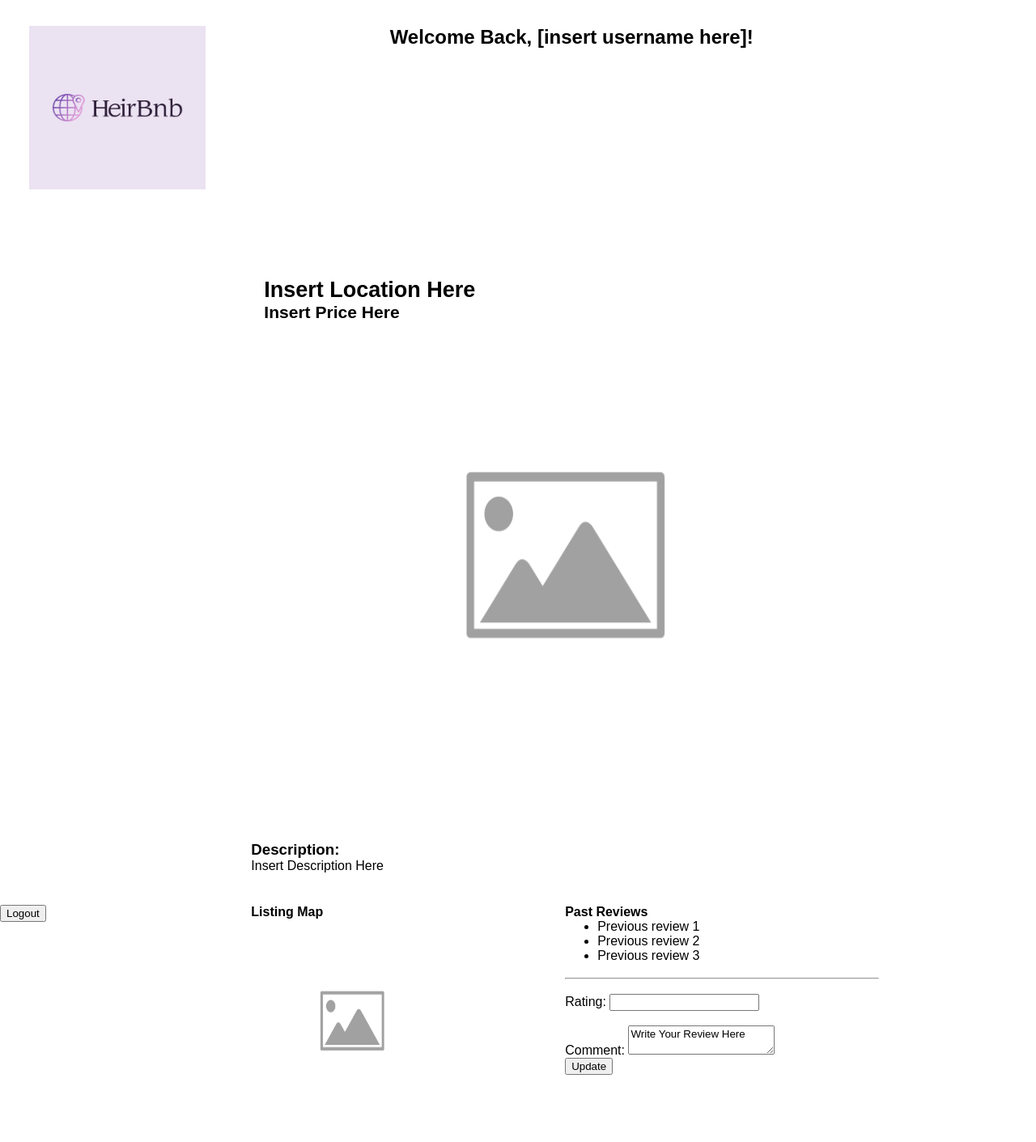
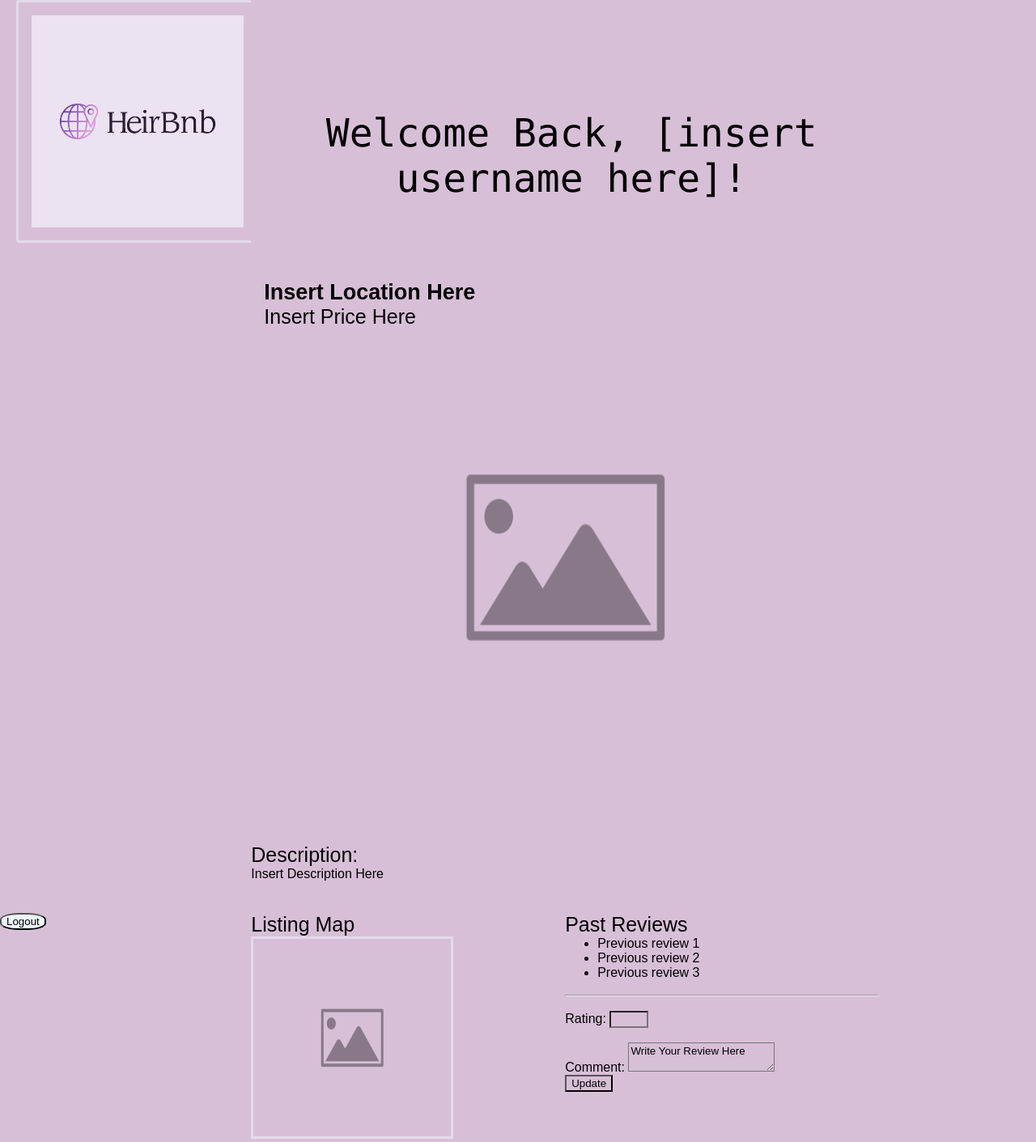
Before and after one commit to susanavik/js-starter-code, a plain HTML site: page index.html in a window 1280 px wide. Shown: the whole page at 81% size. Before the commit the page ends 1390 px from the top, so only its background shows below. Drawn offline with Linux system fonts and the light colour scheme; no server answers.

Commit message:
added min/max to review and some css

```diff
--- a/index.html
+++ b/index.html
@@ -57,7 +57,7 @@
       <div class="create-review">
         <form id="create-rating" data-id="insert listing ID">
           <p><label for="rating">Rating: </label>
-          <input type="number" name="rating" id="rating"/></p>
+          <input type="number" name="rating" id="rating" min="1" max="5"></p>
           <br>
           <p><label for="review">Comment: </label>
           <textarea name="comment" id="comment">Write Your Review Here</textarea></p>
--- a/style.css
+++ b/style.css
@@ -2,6 +2,7 @@
     margin: 0;
     font-family: Arial, Helvetica, sans-serif;
     box-sizing: border-box;
+    background-color: thistle;
   }
 
 .parent {
@@ -18,27 +19,40 @@
     }
 
     #logo img {
-        border: 1px;
+        border: solid;
         border-radius: 4px;
-        padding: 2rem 1rem 1rem 1rem;
-        width: 250px;
-        height: 250px;
+        border-color: rgba(240, 248, 255, .5);
+        padding: 1rem 1rem 1rem 1rem;
+        width: 300px;
+        height: 300px;
         margin-left: 20px;
     }
 
 
     #welcome-bar {
         grid-area: 1 / 2 / 2 / 6;
-        height: fit-content;
-        padding: 2rem 0rem 1rem 1rem;
+        /* height: fit-content; */
+        padding: 6rem 0rem 1rem 1rem;
         text-align: center;
+        margin: 0 auto;
+    }
+
+    #welcome-bar h2 {
+        font-family: "Lucida Console", "Courier New", monospace;
+        display: block;
+        font-size: 3em;
+        margin-block-start: 0.83em;
+        margin-block-end: 0.83em;
+        margin-inline-start: 0px;
+        margin-inline-end: 0px;
+        font-weight: 100;
     }
 
 /* Side Bar */
     #side-bar {
-        grid-area: 2 / 1 / 5 / 2;
-        /* padding: 1rem 2rem 0rem; */
-        padding-right: 3rem;
+        grid-area: 2 / 1 / 7 / 1;
+        padding: 0rem 1rem 3rem;
+        /* padding-right: 3rem; */
         cursor: pointer;
         display: flex;
         align-items: center;
@@ -48,12 +62,12 @@
         /* height: fit-content; */
     }
 
-    aside ul {
+    #side-bar ul {
         width: 100%;
         padding-left: 0;
       }
 
-    aside .item {
+      #side-bar .item {
         padding: 0.5rem 1rem;
         cursor: pointer;
         display: flex;
@@ -63,9 +77,10 @@
         line-height: 1.5rem;
     }
 
-    aside li.item:hover {
-        background-color: #fae8b9;
+    #side-bar li.item:hover {
+        background-color: #b9912b;
     }
+
 
 
 /* Listing Details */
@@ -107,16 +122,17 @@
     }
 
     #map-container img {
+        border-style: solid;
+        border-color: rgba(240, 248, 255, .5);
         width: 250px;
         height: 250px;
     }
-
 
 /* Review Styling */
     #review-container {
         border: 1px;
         grid-area: 4 / 4 / 6 / 6;
-        height: fit-content;
+        /* height: fit-content; */
     }
 
 
@@ -125,3 +141,24 @@
         grid-area: 5 / 1 / 6 / 2;
         /* height: fit-content; */
     }
+
+
+/* Button Styling */
+    button {
+        background-color: aliceblue;
+        border-radius: 40%;
+    }
+
+
+
+/* Text Styling */
+    h3 {
+        font-family:Arial, Helvetica, sans-serif;
+        font-weight: normal;
+        font-size: 25px;
+    }
+    h4 {
+        font-family:Arial, Helvetica, sans-serif;
+        font-weight: normal;
+        font-size: 25px;
+    }
```
